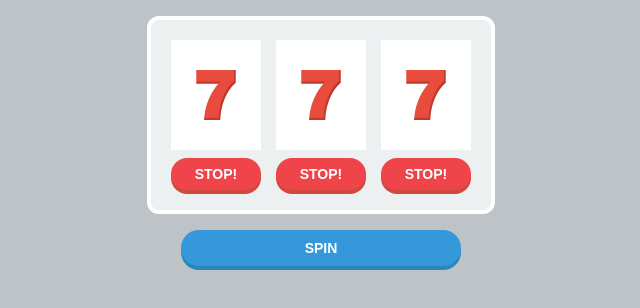
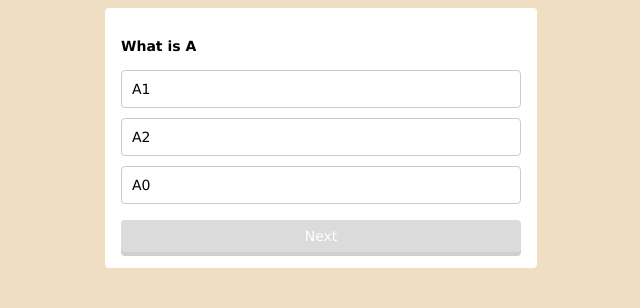
Before and after one commit to hirmi2/hirmi2.github.io, a plain HTML site: page index.html in a window 1280 px wide. Shown: the whole page, without its empty margins (319-959 px from the left). Drawn offline with Linux system fonts and the light colour scheme.

Commit message:
Add files via upload

```diff
--- a/css/style.css
+++ b/css/style.css
@@ -1,58 +1,112 @@
 body{
-  background: #bdc3c7;
-  font-size: 16px;
-  font-weight: bold;
-  font-family: Arial, Helvetica, sans-serif;
+  background: #efdec1;
+  font-size: 14px;
+  font-family: Verdana, Geneva, Tahoma, sans-serif;
 }
 
-main{
-  width: 300px;
-  background: #ecf0f1;
-  padding: 20px;
-  border: 4px solid #fff;
-  border-radius: 12px;
-  margin: 16px auto;
-  display: flex;
-  justify-content: space-between;
+.container{
+  width: 400px;
+  margin: 8px auto;
+  background: #fff;
+  border-radius: 4px;
+  padding: 16px;
+  position: relative;
 }
 
-.stop{
- cursor: pointer;
- width: 90px;
- height: 32px;
- background: #ef454a;
- box-shadow: 0 4px 0 #d1483e;
- border-radius: 16px;
- text-align: center;
- line-height: 32px;
- font-size: 14px;
- color:#fff;
- user-select: none;
-}
-#spin{
- cursor: pointer;
- width: 280px;
- height: 36px;
- background: #3498db;
- box-shadow: 0 4px 0 #2889b9;
- border-radius: 18px;
- text-align: center;
- line-height: 36px;
- font-size: 14px;
- color:#fff;
- user-select: none;
- margin: 0 auto;
+#question{
+  margin-bottom: 16px;
+  font-weight: bold;
 }
 
-.panel img{
-  width: 90px;
-  height: 110px;
-  margin-bottom: 4px;
+#choices{
+  list-style: none;
+  padding: 0;
+  margin-bottom: 16px;
 }
 
-.unmatched{
-  opacity: .2;
+#choices > li{
+  border: 1px solid #ccc;
+  border-radius: 4px;
+  padding: 10px;
+  margin-bottom: 10px;
+  cursor: pointer;
 }
-.inactive{
-  opacity: .2;
+
+#choices >li:hover{
+  background: #f8f8f8;
+
 }
+
+#choices > li.correct{
+  background: #d4edda;
+  border-color: #c3e6cb;
+  color: #155724;
+  font-weight: bold;
+}
+
+#choices > li.correct::after{
+  content: '...correcti!'
+}
+
+#choices > li.wrong{
+  background: #f8d8da;
+  border-color: #f5c6cb;
+  color: #721c24;
+  font-weight: bold;
+}
+
+#choices > li.wrong::after{
+  content: '...wrong';
+}
+
+#btn{
+  background: #3498db;
+  padding: 8px;
+  border-radius: 4px;
+  cursor: pointer;
+  text-align: center;
+  color: #fff;
+  box-shadow: 0 4px 0 #2880b9;
+}
+
+#btn.disabled{
+  background: #ccc;
+  box-shadow: 0 4px 0 #bbb;
+  opacity: 0.7;
+}
+
+#result{
+  position: absolute;
+  width: 300px;
+  background: #fff;
+  padding: 30px;
+  box-shadow: 0 4px 8px rgba(0, 0, 0, 0.2);
+  top:50px;
+  left: 0;
+  right: 0;
+  margin: 0 auto;
+  border-radius: 4px;
+  text-align: center;
+
+}
+
+#result > p{
+  font-size: 24px;
+}
+
+#result > a{
+  display: block;
+  text-decoration: none;
+  background: #3498db;
+  padding: 8px;
+  border-radius: 4px;
+  cursor: pointer;
+  text-align: center;
+  color: #fff;
+  box-shadow: 0 4px 0 #2880b9;
+  transition: .5s;
+}
+
+#result.hidden{
+  transform: translateY(-500px);
+}
--- a/index.html
+++ b/index.html
@@ -8,8 +8,16 @@
   <link rel="stylesheet" href="css/style.css">
 </head>
 <body>
-  <main></main>
-  <div id="spin">SPIN</div>
+  <section class="container">
+    <p id="question"></p>
+    <ul id="choices"></ul>
+    <div id="btn" class="disabled">Next</div>
+
+    <section id="result" class="hidden">
+      <p></p>
+      <a href="">Replay</a>
+    </section>
+  </section>
 
   <script src="js/main.js"></script>
 </body>
--- a/js/main.js
+++ b/js/main.js
@@ -1,56 +1,88 @@
 'use strict';
 {
-  class Panel{
-    constructor(){
-      const section = document.createElement('section');
-      section.classList.add('panel');
 
-      this.img = document.createElement('img');
-      this.img.src = 'img/seven.png';
+  const question = document.getElementById('question');
+  const choices = document.getElementById('choices');
+  const btn = document.getElementById('btn');
+  const result = document.getElementById('result');
+  const scoreLabel = document.querySelector('#result > p')
 
-      let timeoutId = undefined;
+  const quizSet = [
+    {q: 'What is A', c:['A0', 'A1', 'A2']},
+    {q: 'What is B', c:['B0', 'B1', 'B2']},
+    {q: 'What is C', c:['C0', 'C1', 'C2']},
+  ];
 
-      this.stop = document.createElement('div');
-      this.stop.textContent = 'STOP!';
-      this.stop.classList.add('stop');
-      this.stop.addEventListener('click',()=>{
-        clearTimeout(this.timeoutId);
-      });
+  let currentNum = 0;
+  let isAnswered;
+  let score = 0;
 
-      section.appendChild(this.img);
-      section.appendChild(this.stop);
 
-      const main = document.querySelector('main');
-      main.appendChild(section);
+
+  function shuffle(arr){
+    for(let i = arr.length - 1; i>0; i--){
+      const j = Math.floor(Math.random()* (i * 1));
+    [arr[j],arr[i]] = [arr[i],arr[j]];
+    }
+    return arr;
+  }
+
+  function checkAnswer(li){
+    // if(isAnswered === true){
+    if(isAnswered){
+      return;
+    }
+    isAnswered = true;
+
+    if(li.textContent === quizSet[currentNum].c[0]){
+      li.classList.add('correct');
+      score++;
+    }else{
+      li.classList.add('wrong');
     }
 
-    getRandomImage(){
-      const images = [
-        'img/seven.png',
-        'img/bell.png',
-        'img/cherry.png',
-      ];
-      return images[Math.floor(Math.random()*images.length)];
+    btn.classList.remove('disabled');
+  }
+
+  function setQuiz(){
+    isAnswered = false;
+    question.textContent = quizSet[currentNum].q;
+
+    while(choices.firstChild){
+      choices.removeChild(choices.firstChild);
     }
 
-    spin(){
-      this.img.src = this.getRandomImage();
-      this.timeoutId = setTimeout(()=>{
-        this.spin();
-      },30);
+    const shuffledChoices = shuffle([...quizSet[currentNum].c]);
+    shuffledChoices.forEach(choice =>{
+      const li = document.createElement('li');
+      li.addEventListener('click',()=>{
+        checkAnswer(li);
+      });
+      li.textContent = choice;
+      choices.appendChild(li);
+    });
+
+    if(currentNum === quizSet.length-1){
+      btn.textContent = 'show score';
     }
   }
 
-  const panels = [
-    new Panel(),
-    new Panel(),
-    new Panel(),
-  ];
+  setQuiz();
 
-  const spin = document.getElementById('spin');
-  spin.addEventListener('click', ()=>{
-    panels.forEach(panel =>{
-      panel.spin();
-    });
+  btn.addEventListener('click',()=>{
+    if(btn.classList.contains('disabled')){
+      return;
+    }
+    btn.classList.add('disabled');
+
+    if(currentNum === quizSet.length-1){
+      // console.log(`Score:${score}/${quizSet.length}`);
+      scoreLabel.textContent = `Score:${score}/${quizSet.length}`
+      result.classList.remove('hidden');
+    }else{
+      currentNum++;
+      setQuiz();
+    }
   });
+
 }
```
